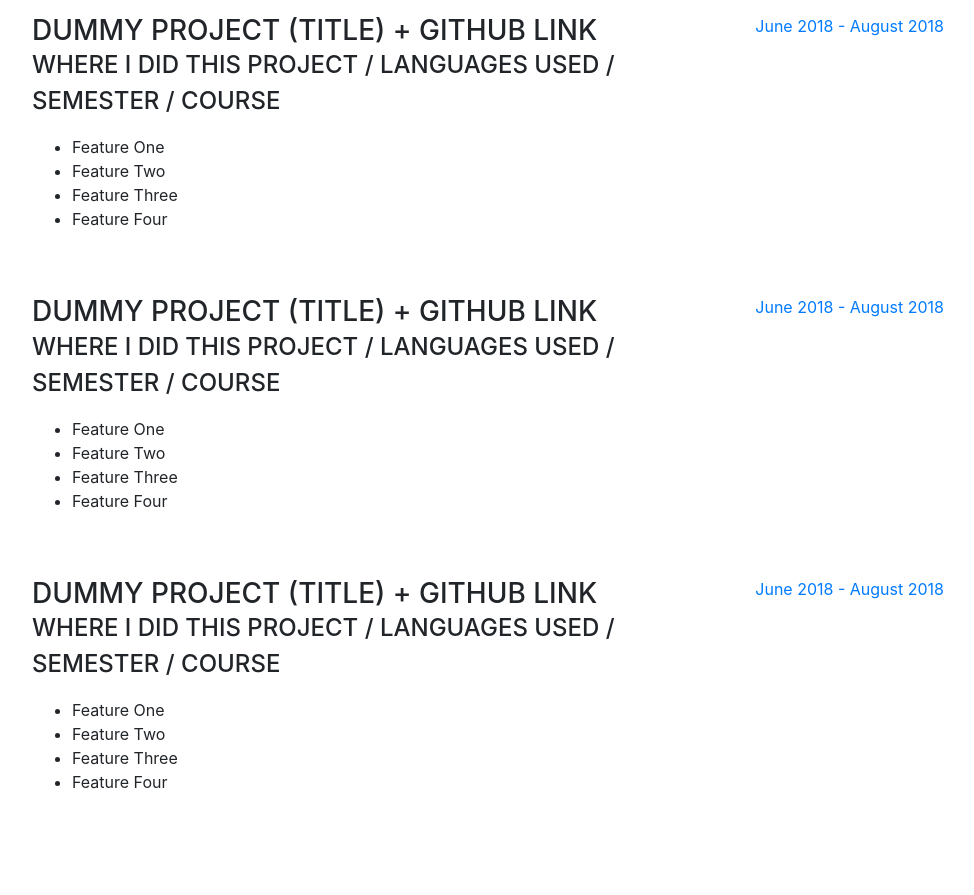
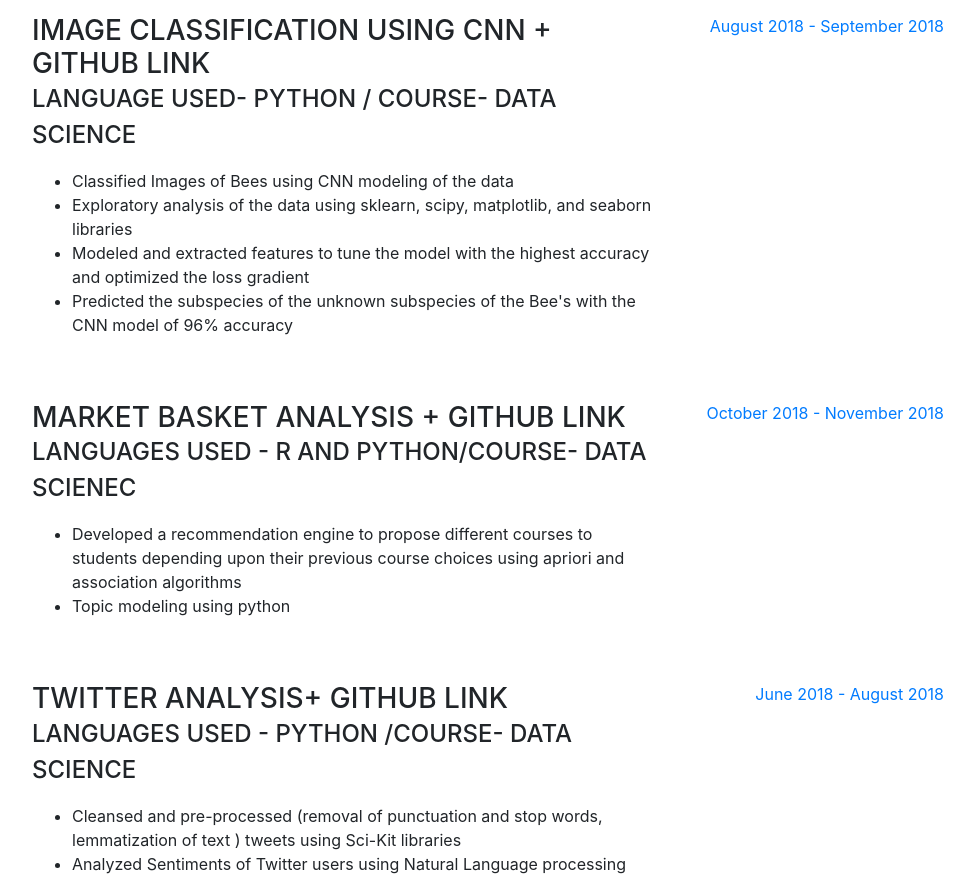
Before and after one commit to megh4/megh4.github.io, a website with bundled scripts: page index.html in a window 1280 px wide. Shown: the part 3580-4475 px from the top of the page, without its empty margins (288-1262 px from the left). Built offline with nearby package versions, Linux system fonts and the light colour scheme; a web font is replaced by a local one.

Commit message:
Update index.html

```diff
--- a/index.html
+++ b/index.html
@@ -261,50 +261,49 @@
 
         <div class="resume-item d-flex flex-column flex-md-row mb-5">
           <div class="resume-content mr-auto">
-            <h3 class="mb-0">Dummy Project (Title) + Github Link</h3>
-            <div class="subheading mb-3">Where I did this project / Languages used / semester / course</div>
+            <h3 class="mb-0">Image classification using CNN + Github Link</h3>
+            <div class="subheading mb-3">Language used- Python / course- Data Science</div>
             <p>
               <ul>
-                <li> Feature One </li>
-                <li> Feature Two </li>
-                <li> Feature Three </li>
-                <li> Feature Four </li>
+                <li> Classified  Images of Bees using  CNN modeling of the data </li>
+                <li> Exploratory analysis of the data using sklearn, scipy, matplotlib, and seaborn libraries </li>
+                <li> Modeled and extracted features to tune the model with the highest accuracy and optimized the loss gradient </li>
+                <li> Predicted the subspecies of the unknown subspecies of the Bee's with  the CNN model of 96%  accuracy </li>
               </ul>
             </p>
           </div>
           <div class="resume-date text-md-right">
-            <span class="text-primary">June 2018 - August 2018</span>
+            <span class="text-primary">August 2018 - September 2018</span>
           </div>
         </div>
 
         <div class="resume-item d-flex flex-column flex-md-row mb-5">
           <div class="resume-content mr-auto">
-            <h3 class="mb-0">Dummy Project (Title) + Github Link</h3>
-            <div class="subheading mb-3">Where I did this project / Languages used / semester / course</div>
+            <h3 class="mb-0">Market Basket Analysis + Github Link</h3>
+            <div class="subheading mb-3">Languages used - R and Python/course- Data Scienec</div>
             <p>
               <ul>
-                <li> Feature One </li>
-                <li> Feature Two </li>
-                <li> Feature Three </li>
-                <li> Feature Four </li>
+                <li> Developed a recommendation engine to propose different courses to students depending upon their previous course choices using apriori and association algorithms </li>
+                <li> Topic modeling using python </li>
+
               </ul>
             </p>
           </div>
           <div class="resume-date text-md-right">
-            <span class="text-primary">June 2018 - August 2018</span>
+            <span class="text-primary">October 2018 - November 2018</span>
           </div>
         </div>
 
         <div class="resume-item d-flex flex-column flex-md-row mb-5">
           <div class="resume-content mr-auto">
-            <h3 class="mb-0">Dummy Project (Title) + Github Link</h3>
-            <div class="subheading mb-3">Where I did this project / Languages used / semester / course</div>
+            <h3 class="mb-0">Twitter Analysis+ Github Link</h3>
+            <div class="subheading mb-3">Languages used - Python /course- Data Science</div>
             <p>
               <ul>
-                <li> Feature One </li>
-                <li> Feature Two </li>
-                <li> Feature Three </li>
-                <li> Feature Four </li>
+                <li> Cleansed  and pre-processed (removal of punctuation and stop words,  lemmatization of text )  tweets using Sci-Kit libraries </li>
+                <li> Analyzed Sentiments of Twitter users using  Natural Language processing  </li>
+
+
               </ul>
             </p>
           </div>
```
